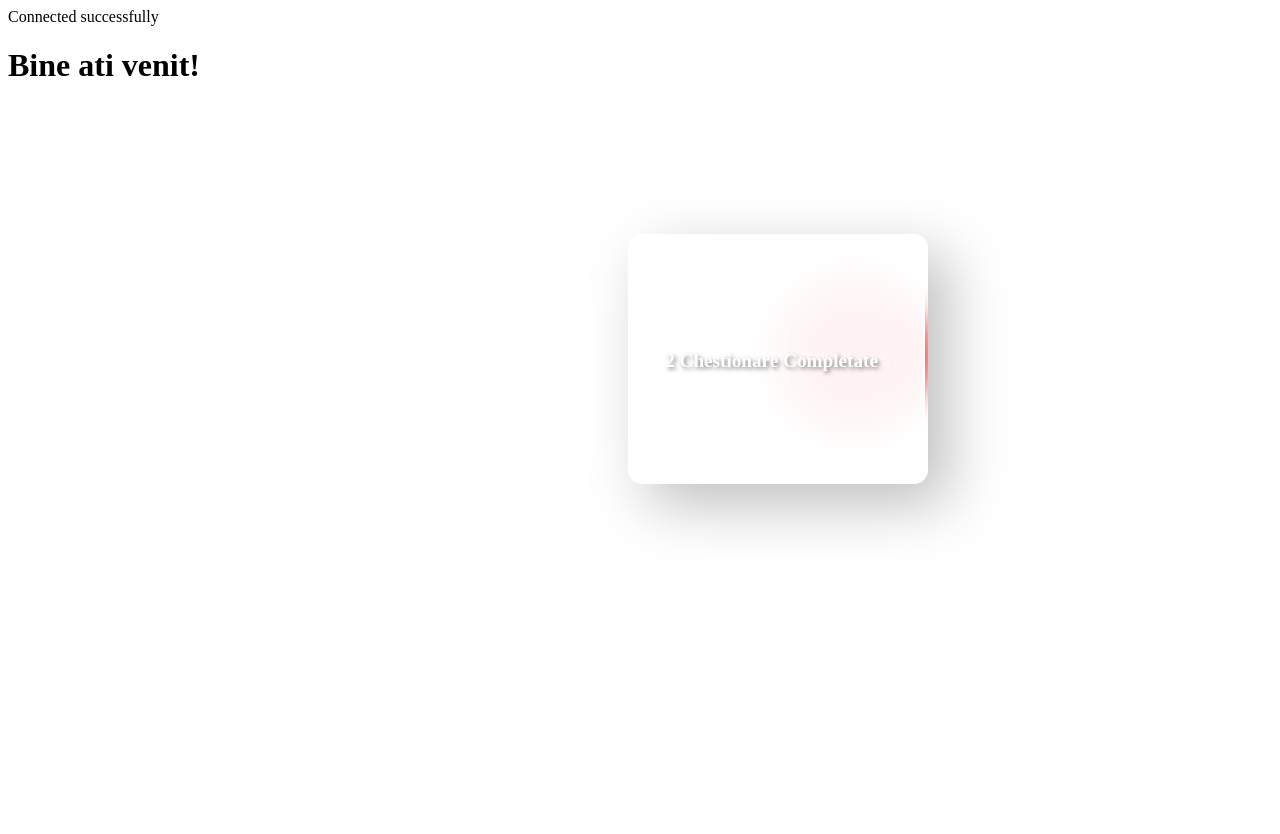
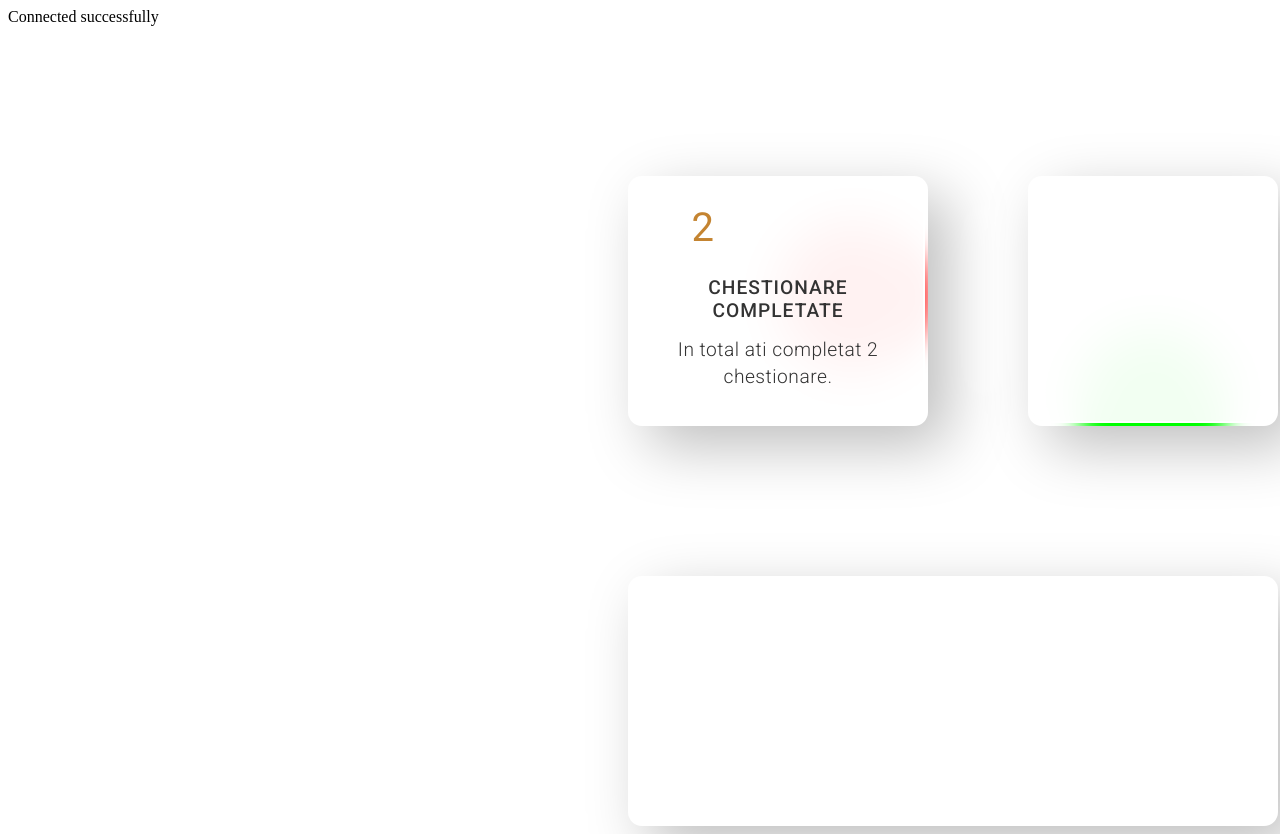
Before and after one commit to PirvuStefan/chestionare, a PHP site: page /welcome.php in a window 1280 px wide. Before the commit the page ends 529 px from the top, so only its background shows below. Run offline with PHP 8.4, Linux system fonts and the light colour scheme; data that the repository does not hold is empty.

Commit message:
mancatias

```diff
--- a/mainpage.css
+++ b/mainpage.css
@@ -64,16 +64,14 @@
   }
 }
 
-.modern-text{
-
-    position: absolute;
-    top: 20px;
-    left: 20px;
-    z-index: 10; /* Ensures text appears above bg and blob */
-    color: white; /* Or whatever color works with your background */
-    font-size: 1.2em;
-    font-weight: bold;
-    text-shadow: 2px 2px 4px rgba(0, 0, 0, 0.5);
+.modern-text {
+    color: #c48431; /* Black text */
+    font-family: Roboto; /* Modern, readable fonts */
+    font-size: 2.5rem; /* Base readable size */
+    line-height: 1.6; /* Good spacing for readability */
+    font-weight: 400; /* Normal weight for clarity */
+    letter-spacing: 0.5px; /* Slight spacing for modern feel */
+    margin: -15px 0 1rem -150px; /* Top and left spacing for moving text down and to the left */
 
 }
 
@@ -104,3 +102,63 @@
     color: rgb(128, 26, 26);
     cursor: pointer;
 }
+
+.card2 {
+  position: relative;
+  width: 250px;
+  height: 250px;
+  border-radius: 14px;
+  z-index: 1111;
+  overflow: hidden;
+  display: flex;
+  flex-direction: column;
+  align-items: center;
+  justify-content: center;
+  box-shadow: 20px 20px 60px #bebebe, -20px -20px 60px #ffffff;
+  margin-left: 1020px;
+  margin-top: -250px;
+}
+
+.bg2 {
+  position: absolute;
+  top: 5px;
+  left: 5px;
+  width: 240px;
+  height: 240px;
+  z-index: 2;
+  background: rgba(255, 255, 255, 0.95);
+  backdrop-filter: blur(24px);
+  border-radius: 10px;
+  overflow: hidden;
+  outline: 2px solid white;
+}
+
+.blob2 {
+  position: absolute;
+  z-index: 1;
+  top: 61%;
+  left: 20%;
+  width: 150px;
+  height: 150px;
+  border-radius: 50%;
+  background-color: #00FF00;
+  opacity: 1;
+  filter: blur(12px);
+  animation: blob-bounce 0s infinite ease;
+}
+
+.card3 {
+  position: relative;
+  width: 650px;
+  height: 250px;
+  border-radius: 14px;
+  z-index: 1111;
+  overflow: hidden;
+  display: flex;
+  flex-direction: column;
+  align-items: center;
+  justify-content: center;
+  box-shadow: 20px 20px 60px #bebebe, -20px -20px 60px #ffffff;
+  margin-left: 620px;
+  margin-top: 150px;
+}
--- a/welcome.php
+++ b/welcome.php
@@ -17,6 +17,11 @@ include('connection.php');
  $chestionare_completate = $row['count'] ?? 0; // in cazul in care nu exista chestionare, setam la 0
  $chestionare_completate = 2;
 
+ $sql1 = "SELECT COUNT(*) as count FROM user_questionnaires WHERE user_id='$userID' AND answered_correct = 10";
+$result1 = mysqli_query($conn, $sql1);
+$row1 = mysqli_fetch_assoc($result1);
+$chestionare_perfecte = $row1['count'] ?? 0; // in cazul in care nu exista chestionare perfecte, setam la 0
+
 
 ?>
 
@@ -30,20 +35,48 @@ include('connection.php');
     <title>Document</title>
 </head>
 <body>
-    <h1>Bine ati venit!</h1>
+
     <div class="card">
         <div class="bg"></div>
         <div class="blob"></div>
         <div class="card-content">
-            <div class ="modern-text"><?php echo $chestionare_completate ?? 0; ?>
-
-            Chestionare Completate</div>
-            <div >In total ati completat <?php echo $chestionare_completate ?? 0; ?>  chestionare.</div>
+            <div class="modern-text"><?php echo $chestionare_completate ?? 0; ?></div>
+            <style>
+                .modern-text1 {
+                    font-family: 'Roboto', sans-serif;
+                    font-size: 1.2em;
+                    color: #333;
+                    text-align: center;
+                    margin-top: 10px;
+                    font-weight: 500;
+                    text-transform: uppercase;
+                    letter-spacing: 1px;
+                }
+                .subtitle {
+                    font-family: 'Roboto', sans-serif;
+                    font-size: 1.2em;
+                    color: #333 !important; /* Force dark color with !important */
+                    margin-top: 15px;
+                    letter-spacing: 0.5px;
+                    line-height: 1.4;
+                    font-weight: 300;
+                }
+            </style>
+            <div class="modern-text1">Chestionare Completate</div>
+            <div class="subtitle">In total ati completat <?php echo $chestionare_completate ?? 0; ?>  chestionare.</div>
 
 
         </div>
     </div>
 
+    <div class="card2">
+    <div class="bg2"></div>
+    <div class="blob2"></div>
+    </div>
+
+    <div class="card3"></div>
+
+
 
 
 </body>
```
